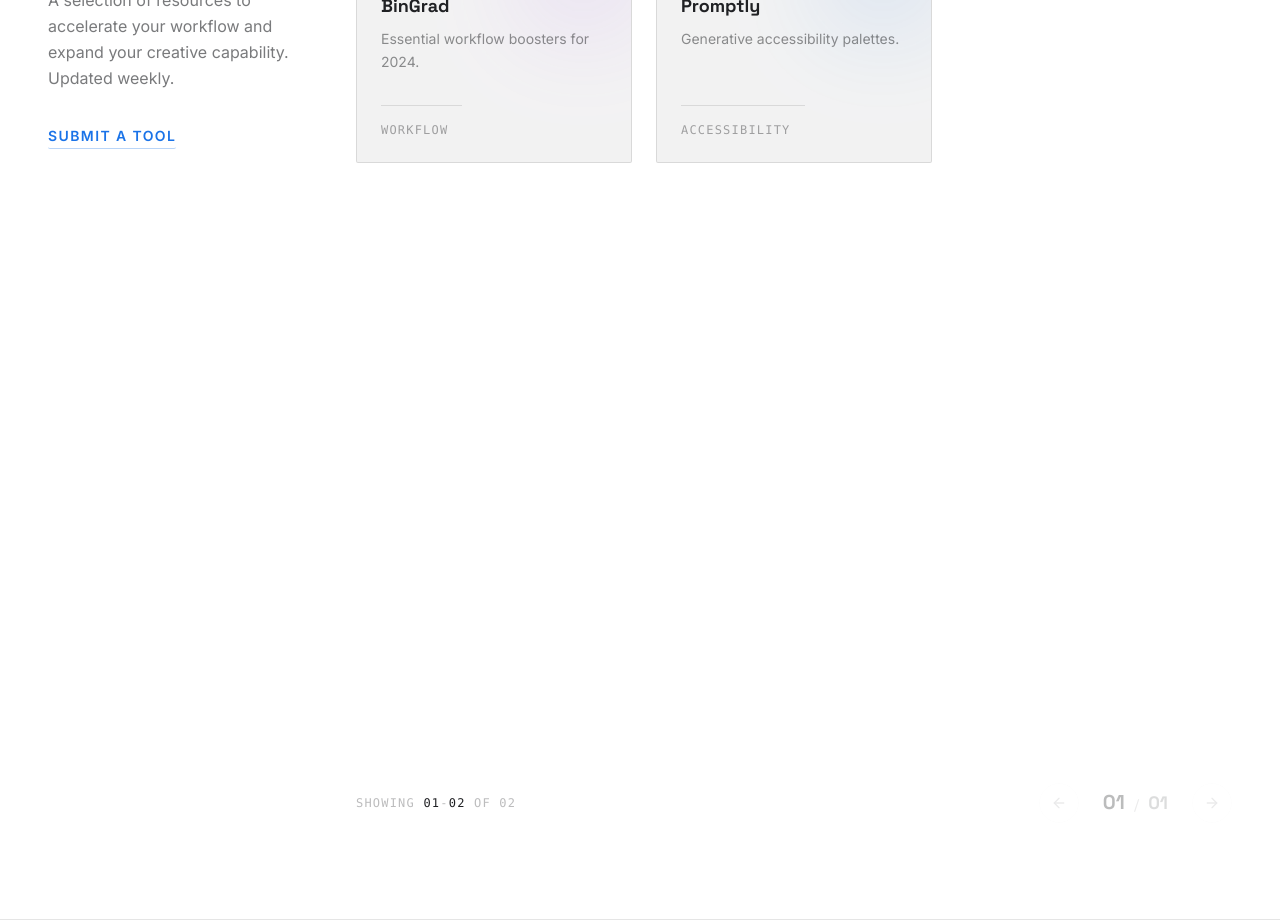
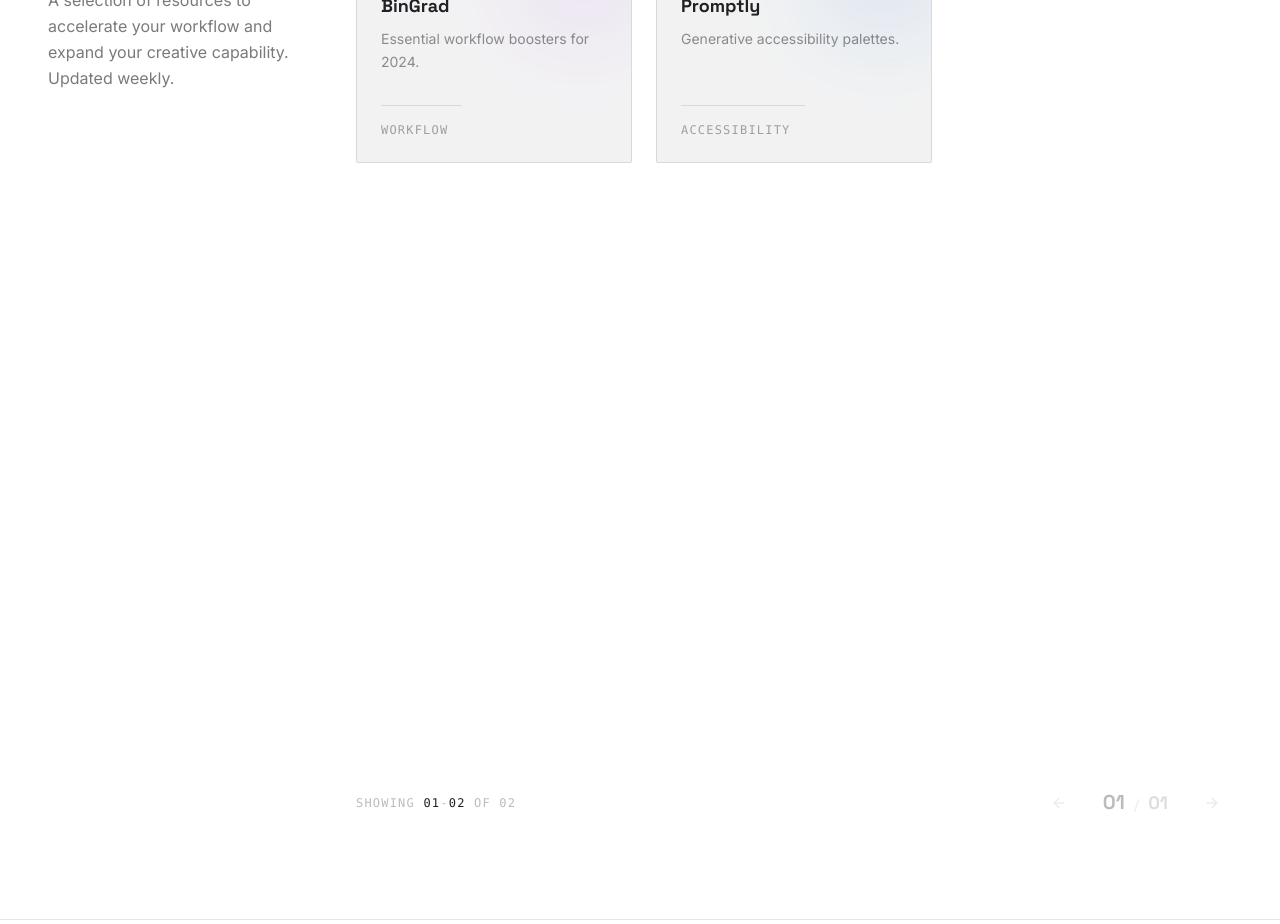
Before and after one commit to bin-9-byte/binart-design-platform, a React (Vite) app: page / in a window 1280 px wide. Shown: the part 7900-8824 px from the top of the page. Built offline with nearby package versions, Linux system fonts and the light colour scheme.

Commit message:
refactor(组件): 移除ToolsShowcase中未使用的提交工具链接

```diff
--- a/components/ToolsShowcase.tsx
+++ b/components/ToolsShowcase.tsx
@@ -59,9 +59,6 @@ const ToolsShowcase: React.FC<ToolsShowcaseProps> = ({ onToolSelect, transitionI
                  <p className="text-cream/60 leading-relaxed mb-8">
                    A selection of resources to accelerate your workflow and expand your creative capability. Updated weekly.
                  </p>
-                <a href="#" className="text-sm font-bold uppercase tracking-widest text-accent-orange hover:text-cream transition-colors border-b border-accent-orange/30 pb-1 focus-visible:outline-none focus-visible:ring-2 focus-visible:ring-accent-orange/50 focus-visible:ring-offset-4 focus-visible:ring-offset-charcoal rounded-sm">
-                    Submit a tool
-                 </a>
              </div>
           </div>
 
```
